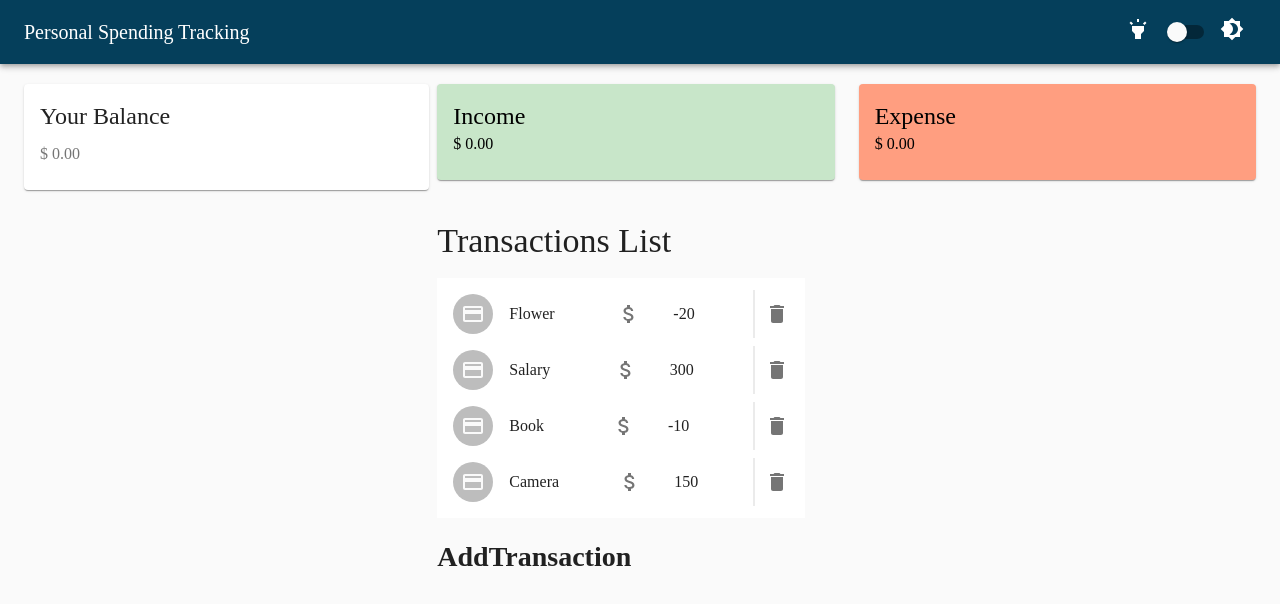
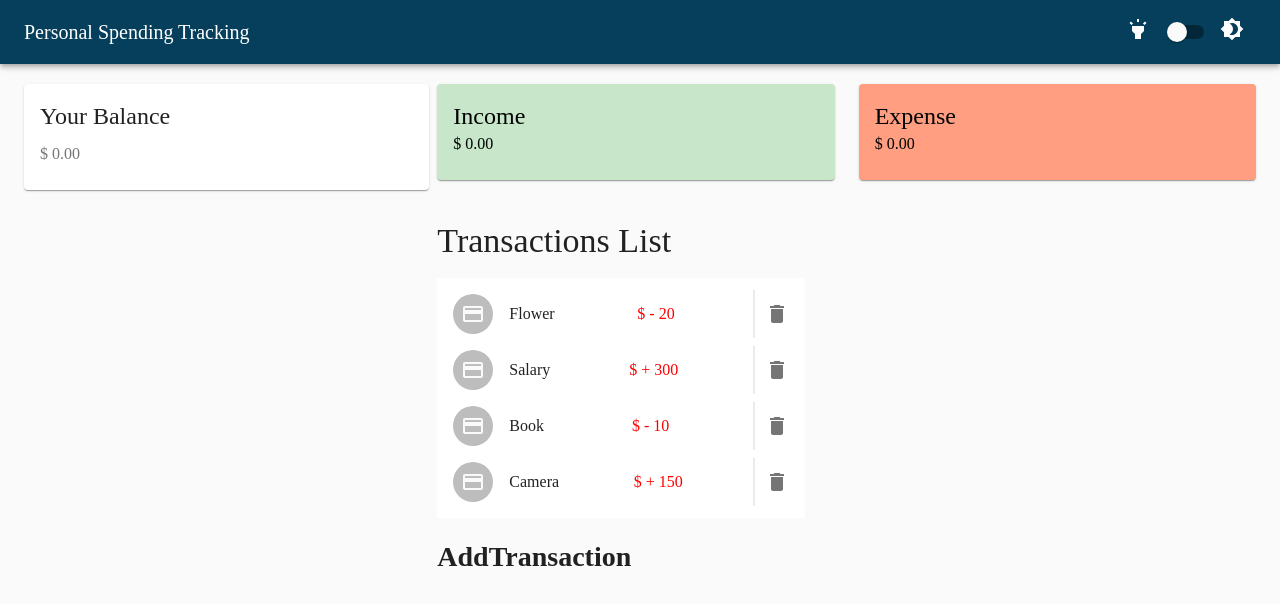
Before and after one commit to moh7afiz90/personal-expense-tracker, a React (Create React App) app: page / in a window 1280 px wide. Shown: the top 604 px of the page. Built offline with nearby package versions, Linux system fonts and the light colour scheme.

Commit message:
refactored TransationList component

```diff
--- a/package.json
+++ b/package.json
@@ -8,6 +8,7 @@
     "@testing-library/jest-dom": "^4.2.4",
     "@testing-library/react": "^9.3.2",
     "@testing-library/user-event": "^7.1.2",
+    "material-design-icons": "^3.0.1",
     "react": "^16.12.0",
     "react-dom": "^16.12.0",
     "react-scripts": "3.4.0",
--- /dev/null
+++ b/src/components/Transaction.js
@@ -0,0 +1,55 @@
+import React from 'react'
+
+import {
+  IconButton,
+  Avatar,
+  ListItemText,
+  ListItem,
+  ListItemAvatar,
+  ListItemIcon,
+  ListItemSecondaryAction,
+  Divider,
+  makeStyles
+} from '@material-ui/core'
+
+import PaymentIcon from '@material-ui/icons/Payment'
+import DeleteIcon from '@material-ui/icons/Delete'
+
+const useStyles = makeStyles(() => ({
+  minus: {
+    color: '#FF0000'
+  }
+}))
+
+export const Transaction = ({ transaction }) => {
+  const classes = useStyles()
+  const sign = transaction.amount < 0 ? '-' : '+'
+  return (
+    <ListItem key={transaction.id}>
+      <ListItemIcon>
+        <ListItemAvatar>
+          <Avatar>
+            <PaymentIcon />
+          </Avatar>
+        </ListItemAvatar>
+      </ListItemIcon>
+      <ListItemText primary={transaction.text} />
+
+      <ListItemText
+        className={classes.minus}
+        primary={`$ ${sign} ${Math.abs(transaction.amount)}`}
+      />
+      <ListItemSecondaryAction>
+        <IconButton edge="end" aria-label="delete">
+          <Divider
+            style={{ width: '2px' }}
+            orientation="vertical"
+            absolute
+            light
+          />
+          <DeleteIcon />
+        </IconButton>
+      </ListItemSecondaryAction>
+    </ListItem>
+  )
+}
--- a/src/components/TransactionList.js
+++ b/src/components/TransactionList.js
@@ -1,24 +1,9 @@
 import React, { useContext } from 'react'
 import { makeStyles } from '@material-ui/core/styles'
-import {
-  Grid,
-  IconButton,
-  Avatar,
-  ListItemText,
-  List,
-  ListItem,
-  ListItemAvatar,
-  ListItemIcon,
-  ListItemSecondaryAction,
-  Typography,
-  Container,
-  Divider
-} from '@material-ui/core'
+import { Grid, List, Typography } from '@material-ui/core'
 
-import AttachMoneyIcon from '@material-ui/icons/AttachMoney'
-import PaymentIcon from '@material-ui/icons/Payment'
-import DeleteIcon from '@material-ui/icons/Delete'
 import { GlobalContext } from '../context/GlobalState'
+import { Transaction } from './Transaction'
 
 const useStyles = makeStyles(theme => ({
   root: {
@@ -33,19 +18,11 @@ const useStyles = makeStyles(theme => ({
   }
 }))
 
-// function generate(element) {
-//   return [0, 1, 2].map(value =>
-//     React.cloneElement(element, {
-//       key: value
-//     })
-//   )
-// }
-
 export const TransactionList = () => {
   const classes = useStyles()
   const { transactions } = useContext(GlobalContext)
-  const [dense, setDense] = React.useState(false)
-  const [secondary, setSecondary] = React.useState(false)
+  const [dense] = React.useState(false)
+
 
   return (
     <div className={classes.root}>
@@ -58,32 +35,10 @@ export const TransactionList = () => {
             <List dense={dense}>
               {transactions.map(transaction => {
                 return (
-                  <ListItem key={transaction.id}>
-                    <ListItemIcon>
-                      <ListItemAvatar>
-                        <Avatar>
-                          <PaymentIcon />
-                        </Avatar>
-                      </ListItemAvatar>
-                    </ListItemIcon>
-                    <ListItemText primary={transaction.text} />
-
-                    <ListItemIcon>
-                      <AttachMoneyIcon></AttachMoneyIcon>
-                    </ListItemIcon>
-                    <ListItemText primary={transaction.amount} />
-                    <ListItemSecondaryAction>
-                      <IconButton edge="end" aria-label="delete">
-                        <Divider
-                          style={{ width: '2px' }}
-                          orientation="vertical"
-                          absolute
-                          light
-                        />
-                        <DeleteIcon />
-                      </IconButton>
-                    </ListItemSecondaryAction>
-                  </ListItem>
+                  <Transaction
+                    key={transaction.id}
+                    transaction={transaction}
+                  ></Transaction>
                 )
               })}
             </List>
```
Also changed, not shown: 1 other file (tests, documents, lock files or other folders).
